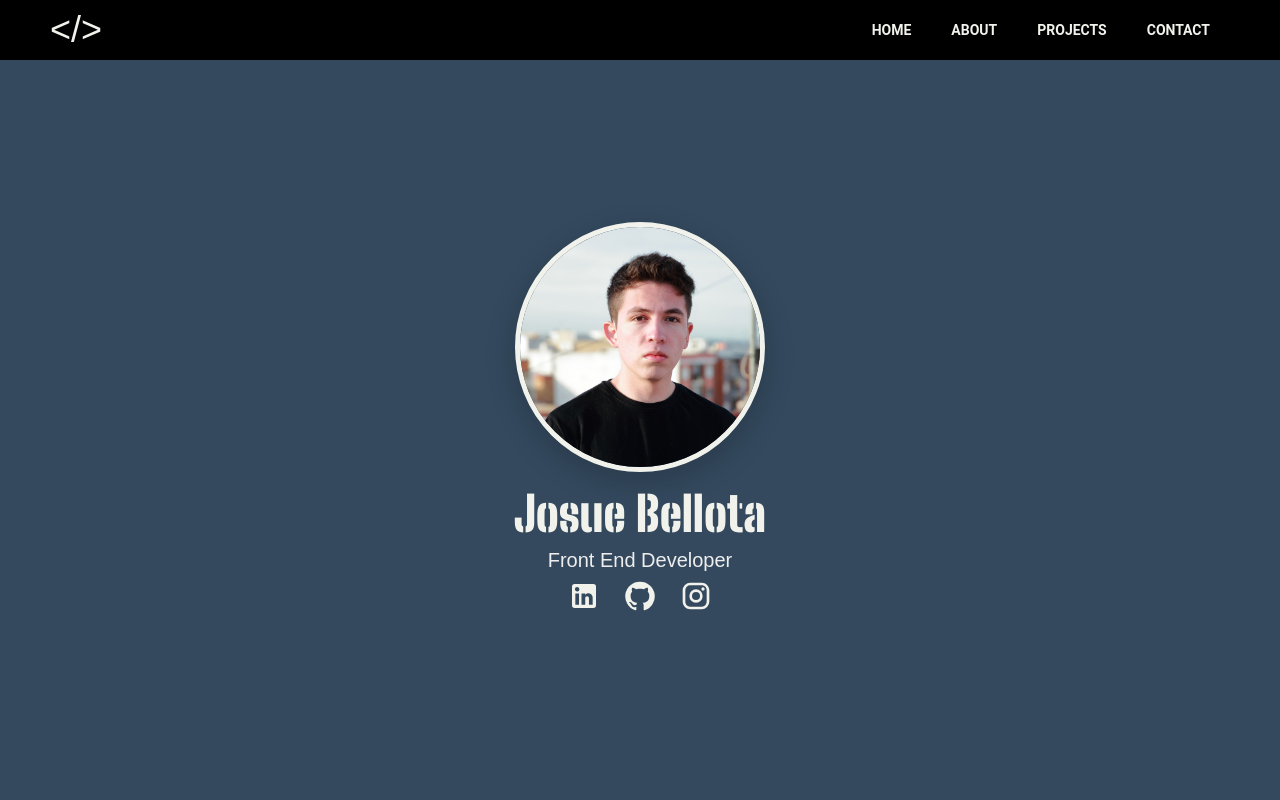
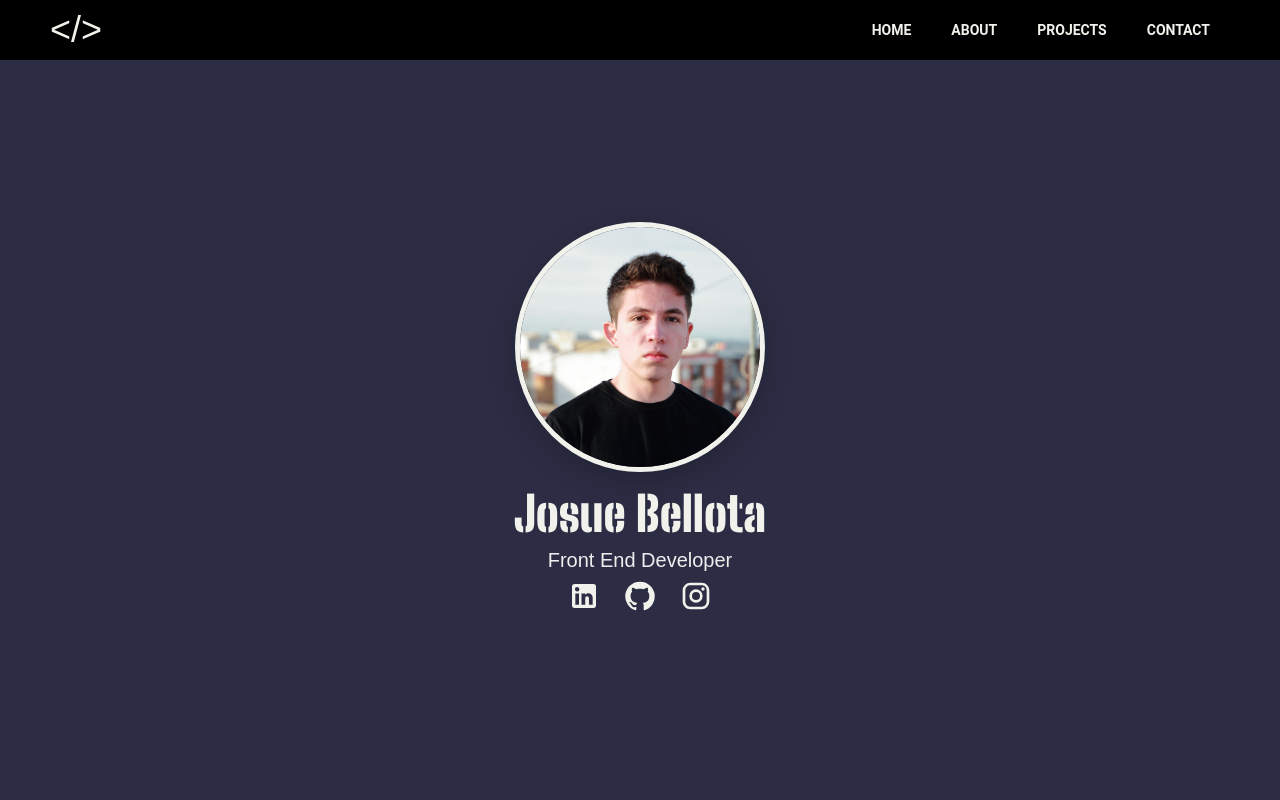
Before and after one commit to JosueBellota/Portafolio_JB, a React (Create React App) app: page / in a window 1280 px wide. Shown: the top 800 px of the page. Built offline with nearby package versions, Linux system fonts and the light colour scheme.

Commit message:
ajustanbdo color

```diff
--- a/src/css/index.css
+++ b/src/css/index.css
@@ -1,7 +1,7 @@
 :root {
   /* Colors */
   --black: #000000;
-  --blue: #34495E;
+  --blue: #2c2d44;
   --white: #F1F2EB;
   --orange: #F46036;
   --green: #6F732F;
```
Also changed, not shown: 1 other file (tests, documents, lock files or other folders).
